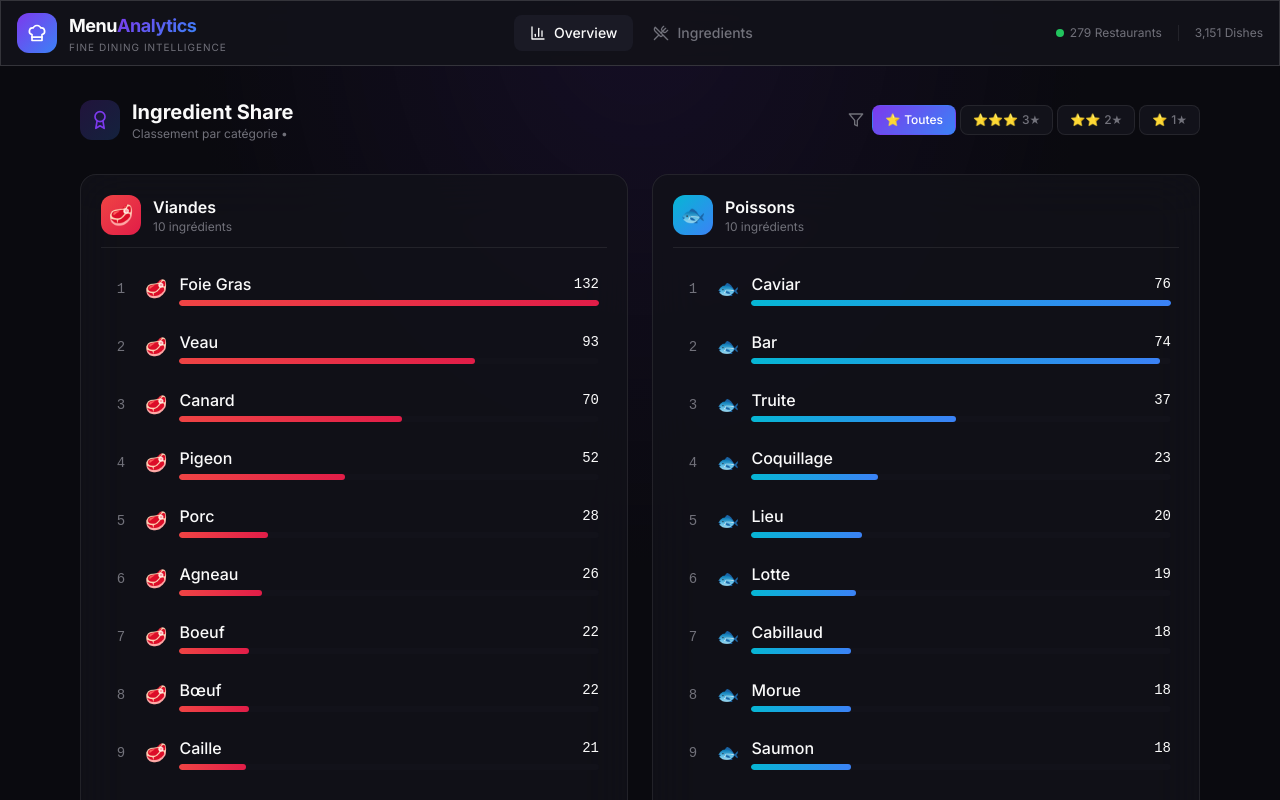
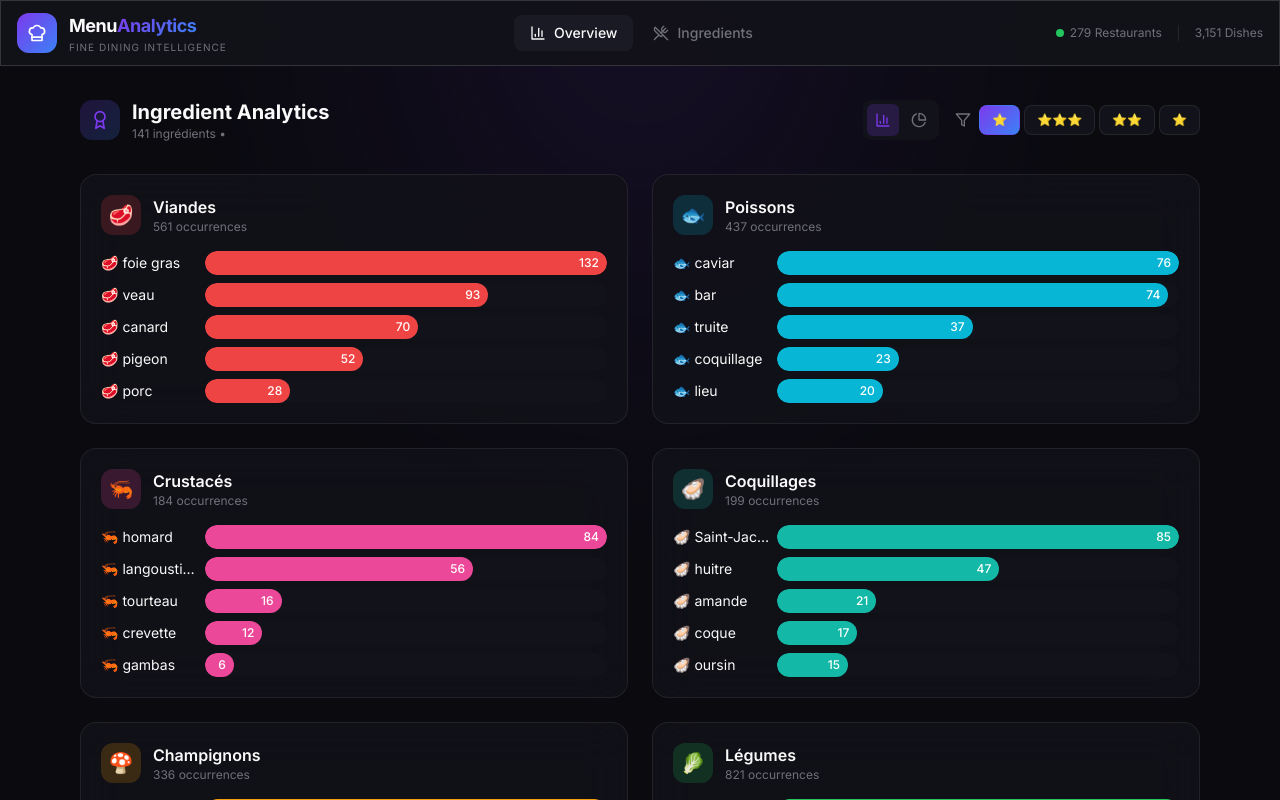
Before and after one commit to francois1791/table, a Next.js app: page / in a window 1280 px wide. Shown: the top 800 px of the page. Built offline with nearby package versions, Linux system fonts and the light colour scheme.

Commit message:
New design: Bar charts and donut chart with view toggle + pomme de terre in legumes

```diff
--- a/src/app/page.tsx
+++ b/src/app/page.tsx
@@ -2,21 +2,20 @@
 
 import { useState, useMemo } from "react";
 import { motion } from "framer-motion";
-import { Award, Filter } from "lucide-react";
+import { Award, Filter, BarChart3, PieChart, TrendingUp } from "lucide-react";
 import ingredientsDataRaw from "@/data/ingredients.json";
-import { CategoryFilter, StarFilter, Ingredient } from "@/lib/types";
+import { StarFilter, Ingredient } from "@/lib/types";
 
 const ingredientsData = ingredientsDataRaw as Ingredient[];
 
 const categories = [
-  { key: "viande", label: "Viandes", emoji: "🥩", color: "from-red-500 to-rose-600" },
-  { key: "poisson", label: "Poissons", emoji: "🐟", color: "from-cyan-500 to-blue-500" },
-  { key: "crustace", label: "Crustacés", emoji: "🦐", color: "from-pink-500 to-rose-500" },
-  { key: "coquillage", label: "Coquillages", emoji: "🦪", color: "from-teal-500 to-cyan-500" },
-  { key: "champignon", label: "Champignons", emoji: "🍄", color: "from-amber-500 to-orange-500" },
-  { key: "legume", label: "Légumes", emoji: "🥬", color: "from-green-500 to-emerald-500" },
-  { key: "fruit", label: "Fruits", emoji: "🍎", color: "from-purple-500 to-violet-500" },
-  { key: "feculent", label: "Féculents", emoji: "🍚", color: "from-stone-400 to-stone-500" },
+  { key: "viande", label: "Viandes", emoji: "🥩", color: "#ef4444" },
+  { key: "poisson", label: "Poissons", emoji: "🐟", color: "#06b6d4" },
+  { key: "crustace", label: "Crustacés", emoji: "🦐", color: "#ec4899" },
+  { key: "coquillage", label: "Coquillages", emoji: "🦪", color: "#14b8a6" },
+  { key: "champignon", label: "Champignons", emoji: "🍄", color: "#f59e0b" },
+  { key: "legume", label: "Légumes", emoji: "🥬", color: "#22c55e" },
+  { key: "fruit", label: "Fruits", emoji: "🍎", color: "#a855f7" },
 ] as const;
 
 const stars = [
@@ -26,10 +25,92 @@ const stars = [
   { value: "1 étoile" as StarFilter, label: "1★", stars: "⭐" },
 ];
 
+// Bar Chart Component
+function BarChart({ data, color }: { data: { name: string; value: number; emoji: string }[]; color: string }) {
+  const max = Math.max(...data.map((d) => d.value), 1);
+
+  return (
+    <div className="space-y-2">
+      {data.map((item, i) => (
+        <div key={i} className="flex items-center gap-2">
+          <span className="text-sm w-24 truncate" title={item.name}>
+            {item.emoji} {item.name}
+          </span>
+          <div className="flex-1 h-6 bg-surface rounded-full overflow-hidden">
+            <motion.div
+              initial={{ width: 0 }}
+              animate={{ width: `${(item.value / max) * 100}%` }}
+              transition={{ duration: 0.5, delay: i * 0.05 }}
+              className="h-full rounded-full flex items-center justify-end pr-2"
+              style={{ backgroundColor: color }}
+            >
+              <span className="text-xs text-white font-medium">{item.value}</span>
+            </motion.div>
+          </div>
+        </div>
+      ))}
+    </div>
+  );
+}
+
+// Donut Chart Component
+function DonutChart({ data }: { data: { label: string; value: number; color: string }[] }) {
+  const total = data.reduce((sum, d) => sum + d.value, 0);
+  let accumulated = 0;
+
+  return (
+    <div className="flex items-center gap-4">
+      <div className="relative w-32 h-32">
+        <svg viewBox="0 0 100 100" className="w-full h-full -rotate-90">
+          {data.map((slice, i) => {
+            const start = (accumulated / total) * 360;
+            accumulated += slice.value;
+            const end = (accumulated / total) * 360;
+            const largeArc = end - start > 180 ? 1 : 0;
+
+            const startRad = (start * Math.PI) / 180;
+            const endRad = (end * Math.PI) / 180;
+
+            const x1 = 50 + 40 * Math.cos(startRad);
+            const y1 = 50 + 40 * Math.sin(startRad);
+            const x2 = 50 + 40 * Math.cos(endRad);
+            const y2 = 50 + 40 * Math.sin(endRad);
+
+            return (
+              <path
+                key={i}
+                d={`M 50 50 L ${x1} ${y1} A 40 40 0 ${largeArc} 1 ${x2} ${y2} Z`}
+                fill={slice.color}
+                stroke="rgba(0,0,0,0.1)"
+                strokeWidth="1"
+              />
+            );
+          })}
+          <circle cx="50" cy="50" r="25" fill="#0a0a0f" />
+        </svg>
+        <div className="absolute inset-0 flex items-center justify-center">
+          <span className="text-lg font-bold">{total}</span>
+        </div>
+      </div>
+      <div className="flex-1 space-y-1">
+        {data.map((d, i) => (
+          <div key={i} className="flex items-center gap-2 text-xs">
+            <div className="w-3 h-3 rounded" style={{ backgroundColor: d.color }} />
+            <span className="flex-1">{d.label}</span>
+            <span className="font-mono">{d.value}</span>
+            <span className="text-muted-foreground">({Math.round((d.value / total) * 100)}%)</span>
+          </div>
+        ))}
+      </div>
+    </div>
+  );
+}
+
 export default function OverviewPage() {
   const [starFilter, setStarFilter] = useState<StarFilter>("all");
+  const [viewMode, setViewMode] = useState<"bars" | "donut">("bars");
 
-  // Filtrer les ingrédients selon l'étoile
+  // Filtrer les ingrédients
   const filteredIngredients = useMemo(() => {
     return ingredientsData.filter((ing) => {
       if (starFilter === "all") return true;
@@ -37,14 +118,25 @@ export default function OverviewPage() {
     });
   }, [starFilter]);
 
-  // Grouper par catégorie
+  // Stats globales
+  const stats = useMemo(() => {
+    const byCat: Record<string, number> = {};
+    categories.forEach((cat) => {
+      byCat[cat.key] = filteredIngredients
+        .filter((ing) => ing.category === cat.key)
+        .reduce((sum, ing) => sum + ing.frequency, 0);
+    });
+    return byCat;
+  }, [filteredIngredients]);
+
+  // Top par catégorie
   const byCategory = useMemo(() => {
     const grouped: Record<string, Ingredient[]> = {};
     categories.forEach((cat) => {
       grouped[cat.key] = filteredIngredients
         .filter((ing) => ing.category === cat.key)
         .sort((a, b) => b.frequency - a.frequency)
-        .slice(0, 10); // Top 10 par catégorie
+        .slice(0, 5);
     });
     return grouped;
   }, [filteredIngredients]);
@@ -58,11 +150,34 @@ export default function OverviewPage() {
             <Award className="w-5 h-5 text-accent-violet" />
           </div>
           <div>
-            <h1 className="font-bold text-xl">Ingredient Share</h1>
+            <h1 className="font-bold text-xl">Ingredient Analytics</h1>
             <p className="text-xs text-muted-foreground">
-              Classement par catégorie • {starFilter !== "all" && starFilter}
+              {filteredIngredients.length} ingrédients • {starFilter !== "all" && starFilter}
             </p>
           </div>
+        </div>
+
+        <div className="flex items-center gap-4">
+          {/* View Mode Toggle */}
+          <div className="flex items-center gap-1 bg-surface rounded-lg p-1">
+            <button
+              onClick={() => setViewMode("bars")}
+              className={`p-2 rounded-md transition-colors ${
+                viewMode === "bars" ? "bg-accent-violet/20 text-accent-violet" : "text-muted-foreground"
+              }`}
+              title="Barres"
+            >
+              <BarChart3 className="w-4 h-4" />
+            </button>
+            <button
+              onClick={() => setViewMode("donut")}
+              className={`p-2 rounded-md transition-colors ${
+                viewMode === "donut" ? "bg-accent-violet/20 text-accent-violet" : "text-muted-foreground"
+              }`}
+              title="Camembert"
+            >
+              <PieChart className="w-4 h-4" />
+            </button>
           </div>
 
           {/* Star Filter */}
@@ -79,21 +194,39 @@ export default function OverviewPage() {
                       : "bg-surface text-muted-foreground border-border hover:border-border-strong"
                   }`}
                 >
-                <span className="mr-1">{star.stars}</span>
-                {star.label}
+                  {star.stars}
                 </button>
               ))}
             </div>
           </div>
         </div>
+      </div>
+
+      {/* Overview Stats (Donut View) */}
+      {viewMode === "donut" && (
+        <motion.div
+          initial={{ opacity: 0, y: 20 }}
+          animate={{ opacity: 1, y: 0 }}
+          className="glass rounded-2xl p-6 mb-8"
+        >
+          <h2 className="text-lg font-semibold mb-4">Répartition par catégorie</h2>
+          <DonutChart
+            data={categories
+              .map((cat) => ({
+                label: cat.label,
+                value: stats[cat.key] || 0,
+                color: cat.color,
+              }))
+              .filter((d) => d.value > 0)}
+          />
+        </motion.div>
+      )}
 
       {/* Categories Grid */}
       <div className="grid md:grid-cols-2 gap-6">
         {categories.map((cat, idx) => {
           const items = byCategory[cat.key] || [];
           if (items.length === 0) return null;
-
-          const maxFreq = Math.max(...items.map((i) => i.frequency), 1);
 
           return (
             <motion.div
@@ -104,46 +237,43 @@ export default function OverviewPage() {
               className="glass rounded-2xl p-5"
             >
               {/* Category Header */}
-              <div className="flex items-center gap-3 mb-4 pb-3 border-b border-border">
-                <div className={`w-10 h-10 rounded-xl bg-gradient-to-br ${cat.color} flex items-center justify-center text-xl`}>
+              <div className="flex items-center gap-3 mb-4">
+                <div
+                  className="w-10 h-10 rounded-xl flex items-center justify-center text-xl"
+                  style={{ backgroundColor: `${cat.color}30` }}
+                >
                   {cat.emoji}
                 </div>
                 <div>
                   <h2 className="font-semibold">{cat.label}</h2>
-                  <p className="text-xs text-muted-foreground">{items.length} ingrédients</p>
+                  <p className="text-xs text-muted-foreground">{stats[cat.key]} occurrences</p>
                 </div>
               </div>
 
-              {/* Items */}
+              {/* Chart */}
+              {viewMode === "bars" ? (
+                <BarChart
+                  data={items.map((i) => ({ name: i.name, value: i.frequency, emoji: i.emoji }))}
+                  color={cat.color}
+                />
+              ) : (
                 <div className="space-y-2">
-                {items.map((ing, rank) => (
+                  {items.slice(0, 5).map((ing, i) => (
                     <a
                       key={ing.id}
                       href={`/ingredients/${ing.id}`}
-                    className="flex items-center gap-3 p-2 rounded-lg hover:bg-surface-hover transition-colors group"
+                      className="flex items-center justify-between p-2 rounded-lg hover:bg-surface-hover transition-colors"
                     >
-                    <span className="w-6 text-center text-sm font-mono text-muted-foreground">
-                      {rank + 1}
+                      <span className="flex items-center gap-2">
+                        <span>{i + 1}.</span>
+                        <span>{ing.emoji}</span>
+                        <span className="capitalize">{ing.name}</span>
                       </span>
-                    <span className="text-lg">{ing.emoji}</span>
-                    <div className="flex-1 min-w-0">
-                      <div className="flex items-center justify-between">
-                        <span className="font-medium capitalize truncate group-hover:text-accent-violet transition-colors">
-                          {ing.name}
-                        </span>
-                        <span className="text-sm font-mono ml-2">{ing.frequency}</span>
-                      </div>
-                      {/* Progress bar */}
-                      <div className="h-1.5 bg-surface rounded-full overflow-hidden mt-1">
-                        <div
-                          className={`h-full bg-gradient-to-r ${cat.color} rounded-full`}
-                          style={{ width: `${(ing.frequency / maxFreq) * 100}%` }}
-                        />
-                      </div>
-                    </div>
+                      <span className="font-mono">{ing.frequency}</span>
                     </a>
                   ))}
                 </div>
+              )}
             </motion.div>
           );
         })}
```
Lines whose indentation alone changed are shown as unchanged.
